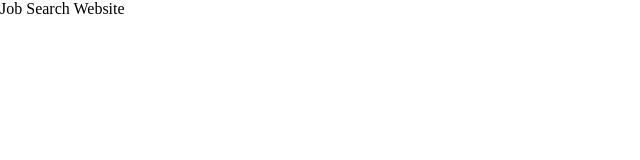
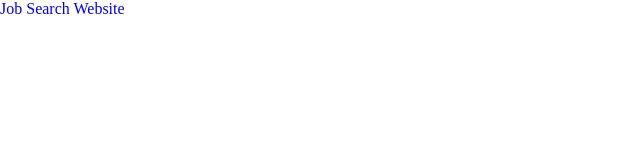
Before and after one commit to vincentvzz/job-search-website, a website built with Vite: page index.html in a window 1280 px wide. Shown: the whole page, without its empty margins (0-640 px from the left). Built offline with nearby package versions, Linux system fonts and the light colour scheme; some packages are replaced by stand-ins of ours.

Commit message:
deploy test

```diff
--- a/index.html
+++ b/index.html
@@ -8,7 +8,7 @@
     <link rel="stylesheet" href="styles.css" />
   </head>
   <body>
-    <div>Job Search Website</div>
+    <div class="website-title">Job Search Website</div>
     <script src="index.js" type="module"></script>
   </body>
 </html>
--- a/styles.css
+++ b/styles.css
@@ -1,7 +1,11 @@
 * {
     box-sizing: border-box;
-  }
+}
 
-  body {
+body {
     margin: 0;
-  }
+}
+
+.website-title {
+    color: blue;
+}
```
